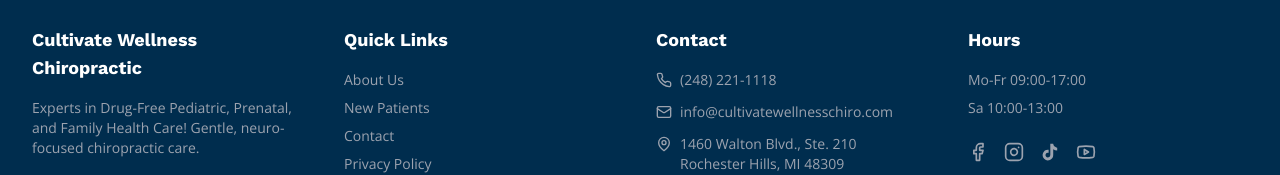
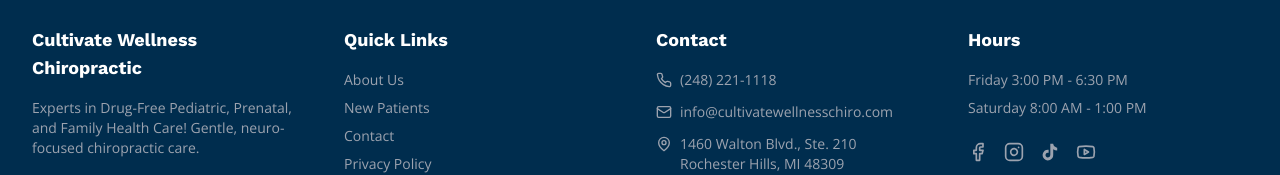
Before and after one commit to drzachconner/talskytonal-dot-com, a React (Vite) app: page / in a window 1280 px wide. Shown: the part 6247-6422 px from the top of the page. Built offline with nearby package versions, Linux system fonts and the light colour scheme.

Commit message:
Updated site.ts

```diff
--- a/src/data/site.ts
+++ b/src/data/site.ts
@@ -17,7 +17,7 @@ export const SITE = {
   },
   janeUrl: 'https://cultivatewellnesschiro.janeapp.com/',
   janeUrlWithUtm: 'https://cultivatewellnesschiro.janeapp.com/?utm_source=website&utm_medium=cta&utm_campaign=request-appointment',
-  hours: ['Mo-Fr 09:00-17:00', 'Sa 10:00-13:00'],
+  hours: ['Friday 3:00 PM - 6:30 PM', 'Saturday 8:00 AM - 1:00 PM'],
   socials: {
     facebook: 'https://facebook.com/CultivateWellnessChiro',
     instagram: 'https://instagram.com/cultivatewellnesschiro',
```
